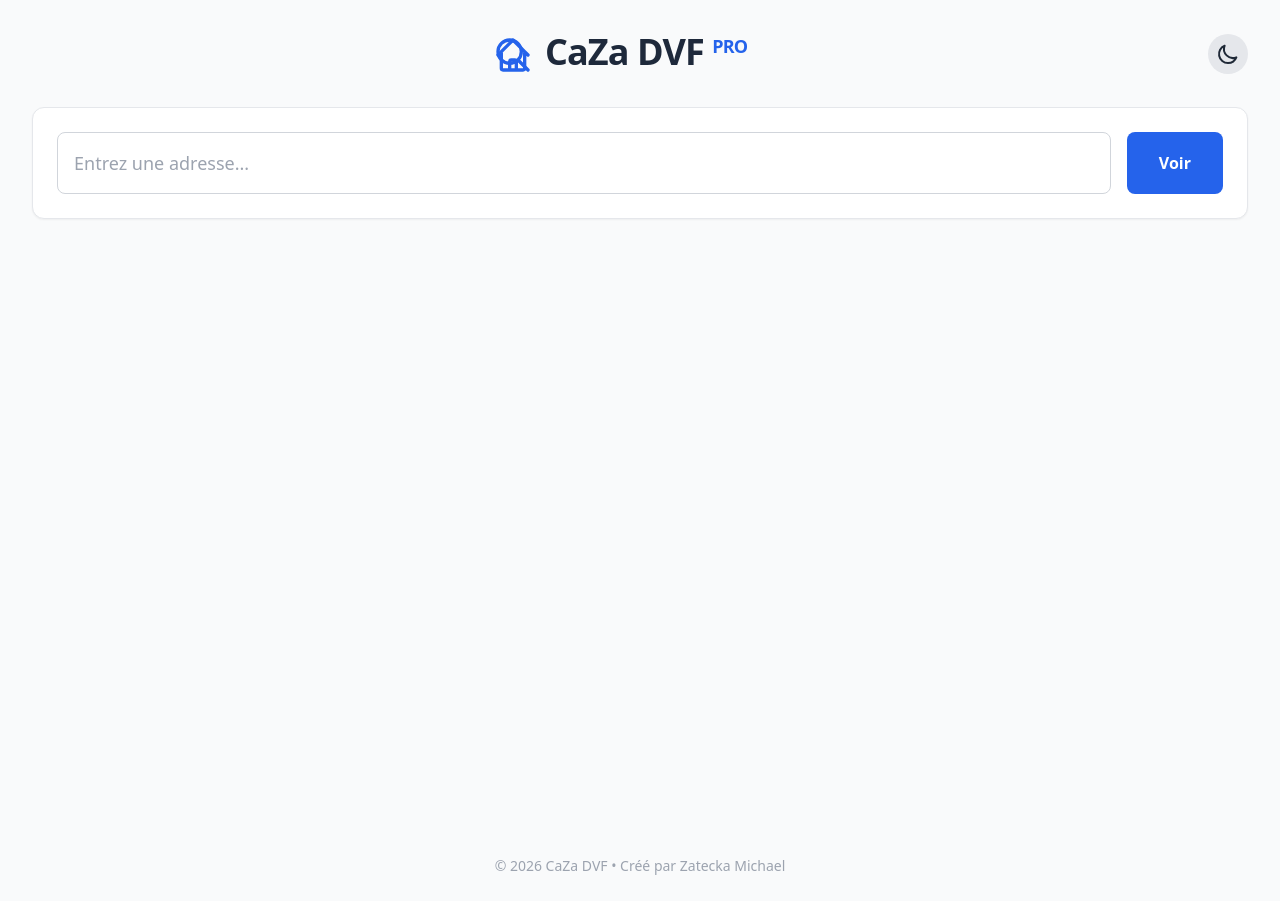
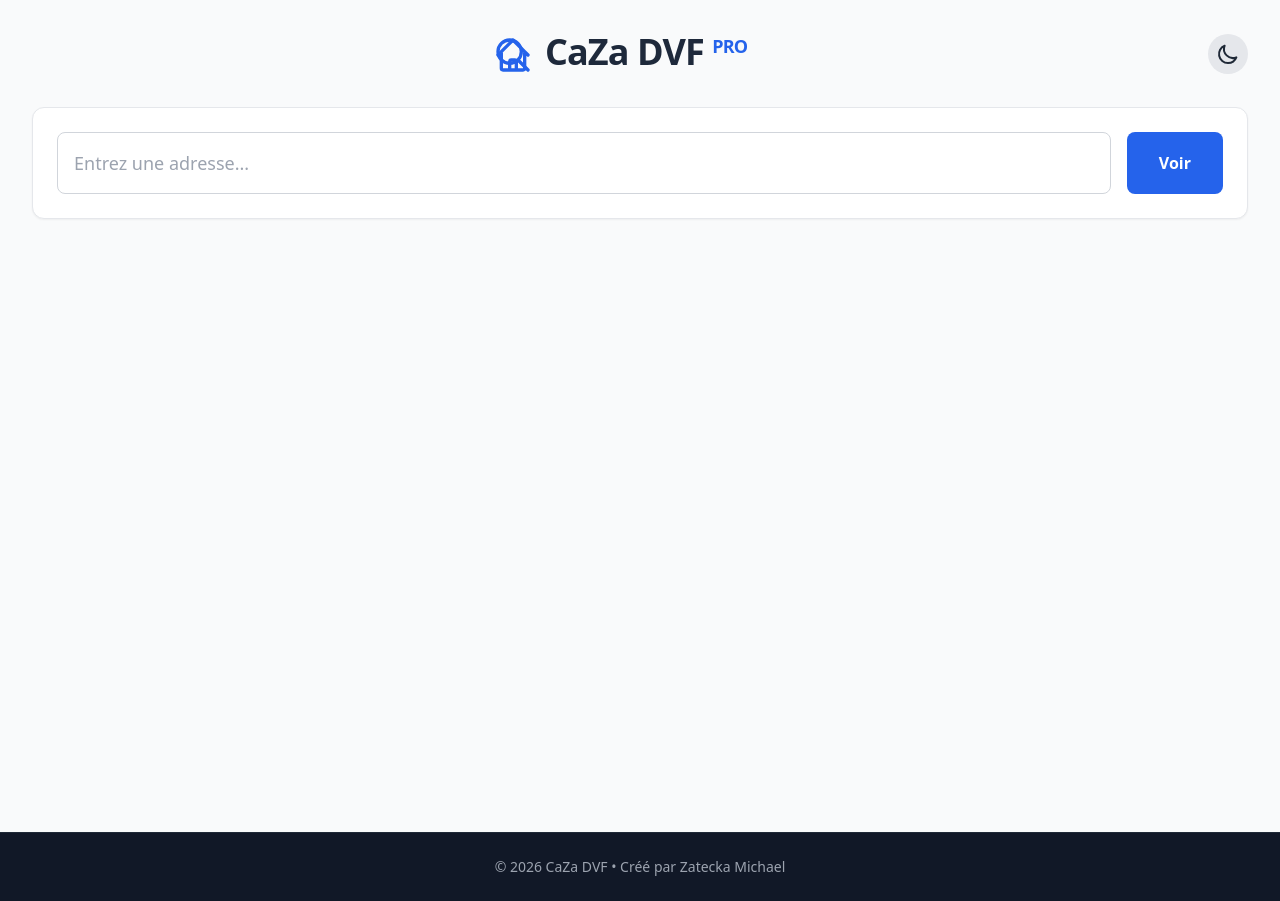
Before and after one commit to zhanor/caza-dvf, a Next.js app: page / in a window 1280 px wide. Built offline with nearby package versions, Linux system fonts and the light colour scheme; what @react-pdf/renderer would draw is missing.

Commit message:
Fix: style dark mode du footer

```diff
--- a/app/components/Footer.js
+++ b/app/components/Footer.js
@@ -1,8 +1,8 @@
 export default function Footer() {
   return (
-    <footer className="w-full py-6 mt-auto">
+    <footer className="w-full py-6 text-center text-sm text-gray-400 bg-gray-900 border-t border-gray-800 mt-auto">
       <div className="max-w-7xl mx-auto px-2 sm:px-4 md:px-8">
-        <p className="text-center text-sm text-gray-400 dark:text-slate-500">
+        <p>
           © 2026 CaZa DVF • Créé par Zatecka Michael
         </p>
       </div>
```
